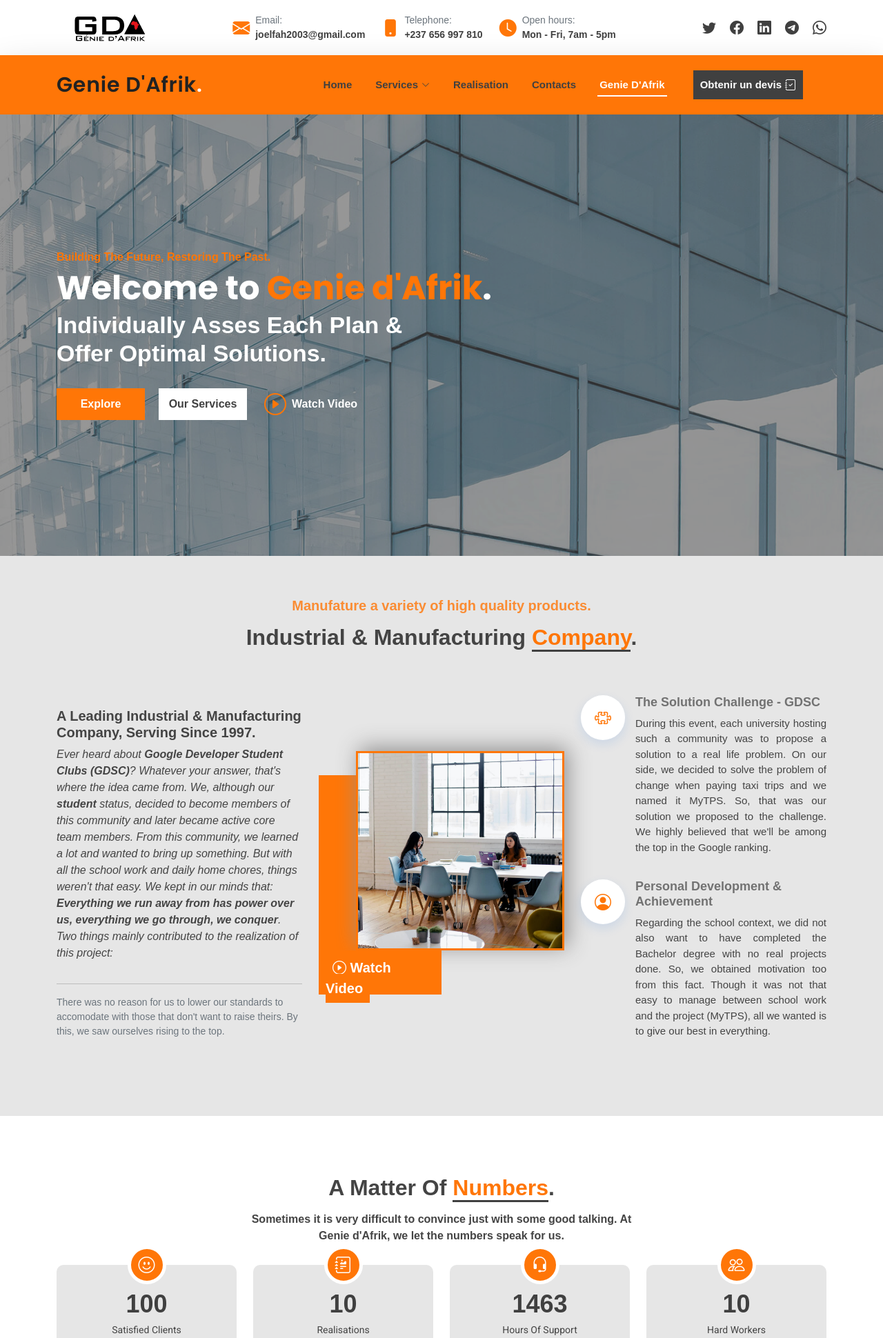
After one commit to Joel-Fah/showcase-website, a Django app: page /about/ in a window 1280 px wide. The commit adds this page. Shown: the top 1940 px of the page at 69% size. Run offline with Django 3.2, Linux system fonts and the light colour scheme; some libraries are stand-ins or nearby versions.

Commit message:
Completed about page

```diff
--- a/static/assets/css/style.css
+++ b/static/assets/css/style.css
@@ -433,6 +433,7 @@
 }
 .navbar-mobile .dropdown ul a {
   padding: 10px 20px;
+  margin-bottom: 5px;
 }
 .navbar-mobile .dropdown ul a i {
   font-size: 12px;
@@ -448,6 +449,8 @@
 .navbar-mobile .social-links a > i{
   display: block;
   font-size: 25px;
+  margin-left: 13px;
+  letter-spacing: 0;
 }
 
 /*--------------------------------------------------------------
@@ -555,9 +558,9 @@
   }
 }
 @media (max-width: 425px){
-  .carousel .carousel-indicators{
+  /* .carousel .carousel-indicators{
     display: none !important;
-  }
+  } */
   .carousel .carousel-control-prev,
   .carousel .carousel-control-next{
     display: none !important;
@@ -571,8 +574,8 @@
 --------------------------------------------------------------*/
 #hero {
   width: 100%;
-  height: 100vh;
-  background: url("../img/ks-rental.jpg") top center;
+  height: 80vh;
+  background: url("../img/image.png") top center;
   background-size: cover;
   position: relative;
 }
@@ -593,79 +596,69 @@
   font-size: 48px;
   font-weight: 700;
   line-height: 56px;
-  color: #222222;
+  color: #fff;
   font-family: "Poppins", sans-serif;
 }
 #hero h1 span {
-  color: #fbbc04;
+  color: #ff7607;
 }
 #hero h2 {
   color: #555555;
   margin: 5px 0 30px 0;
-  font-size: 24px;
-  font-weight: 400;
-}
-#hero .btn-get-started {
-  font-family: "Roboto", sans-serif;
-  text-transform: uppercase;
+  font-size: 34px;
+  font-weight: 600;
+}
+#hero h6{
+  color: #ff7607;
+  font-weight: 600;
+}
+#hero .even{
+  color: #fff;
+  background: #ff7607;
+  border-radius: 0;
+  padding: 10px;
+  width: 10vw;
   font-weight: 700;
-  font-size: 14px;
-  letter-spacing: 1px;
-  display: inline-block;
-  padding: 15px 28px;
   margin-right: 10px;
-  transition: 0.5s;
+}
+#hero .even:hover{
+  color: #ff7607;
+  background: #fff;
+}
+#hero .odd{
   color: #404040;
-  background: #fbbc04;
-}
-#hero .btn-get-started:hover {
-  background: #404040;
-  border: 1px #fbbc04 solid;
-  color: #fbbc04;
-}
-
-#hero .btn-get-started-outline {
-  font-family: "Roboto", sans-serif;
-  text-transform: uppercase;
+  background: #fff;
+  border-radius: 0;
+  padding: 10px;
+  width: 10vw;
   font-weight: 700;
-  font-size: 14px;
-  letter-spacing: 1px;
-  display: inline-block;
-  padding: 10px 28px;
-  margin-right: 10px;
-  border: 3px #fbbc04 solid;
-  border-bottom-right-radius: 5px;
-  border-top-right-radius: 5px;
-  transition: 0.5s;
-  color: #fbbc04;
-}
-#hero .btn-get-started-outline:hover {
-  border: 3px #404040 solid;
-  color: #fbbc04;
-  font-weight: bold;
-}
-
+  margin-left: 10px;
+}
+#hero .odd:hover{
+  color: #fff;
+  background: #ff7607;
+}
 #hero .btn-watch-video {
   font-size: 16px;
   transition: 0.5s;
   margin-left: 25px;
-  color: #222222;
+  color: #fff;
   font-weight: 600;
   display: flex;
   align-items: center;
 }
 #hero .btn-watch-video i {
-  color: #fbbc04;
+  color: #ff7607;
   font-size: 32px;
   transition: 0.3s;
   line-height: 0;
   margin-right: 8px;
 }
 #hero .btn-watch-video:hover {
-  color: #fbbc04;
+  color: #ff7607;
 }
 #hero .btn-watch-video:hover i {
-  color: #ffecb3;
+  color: #f8872a;
 }
 @media (min-width: 1024px) {
   #hero {
@@ -691,6 +684,10 @@
   }
   #hero .displayed {
     display: none;
+  }
+  #hero .even,
+  #hero .odd{
+    width: 35%;
   }
 }
 @media (max-height: 500px) {
@@ -933,6 +930,15 @@
   font-weight: 600;
   font-size: 26px;
 }
+.about .content h4 {
+  font-weight: 600;
+  font-size: 20px;
+}
+.about h5{
+  font-weight: 600;
+  color: #ff7607;
+  opacity: 0.8;
+}
 .about .content ul {
   list-style: none;
   padding: 0;
@@ -951,7 +957,7 @@
   font-size: 24px;
   padding: 20px;
   margin-right: 15px;
-  color: #fbbc04;
+  color: #ff7607;
   border-radius: 50px;
 }
 .about .content ul h5 {
@@ -960,20 +966,34 @@
 }
 .about .content ul p {
   font-size: 15px;
+  text-align: justify;
 }
 .about .content p:last-child {
   margin-bottom: 0;
 }
 .about .more a{
   margin-top: 5%;
-  background: #fbbc04;
+  background: #ff7607;
   color: #404040;
   box-shadow: -3px 5px 25px #555555;
 }
 .about .more a:hover{
-  font-weight: bold;
-  background: #ffbf00;
+  background: #f8872a;
   box-shadow: -3px 5px 20px #555555;
+}
+.about .video{
+  font-size: 15pt;
+  padding: 10px;
+  margin-top: 5px !important;
+  box-shadow: 0 0 0 0 !important;
+  width: 100%;
+  font-weight: 600;
+  text-align: left;
+  transition: all ease-in 0.3s;
+}
+.about .video:hover{
+  padding: 8%;
+  background: #ff7607 !important;
 }
 
 /*--------------------------------------------------------------
@@ -1029,7 +1049,7 @@
   left: 50%;
   transform: translateX(-50%);
   font-size: 24px;
-  background: #fbbc04;
+  background: #ff7607;
   color: #fff;
   width: 56px;
   height: 56px;
@@ -1189,17 +1209,18 @@
 .testimonials .testimonial-item .testimonial-img {
   width: 100px;
   border-radius: 50%;
-  border: 6px solid rgba(255, 255, 255, 0.15);
+  /* border: 6px solid rgba(255, 255, 255, 0.15); */
+  border: 4px solid #ff7607;
   margin: 0 auto;
 }
 .testimonials .testimonial-item h3 {
-  font-size: 20px;
+  font-size: 25px;
   font-weight: bold;
   margin: 10px 0 5px 0;
   color: #fff;
 }
 .testimonials .testimonial-item h4 {
-  font-size: 14px;
+  font-size: 16px;
   color: #ddd;
   margin: 0 0 15px 0;
 }
@@ -1223,6 +1244,7 @@
   font-style: italic;
   margin: 0 auto 15px auto;
   color: #eee;
+  font-size: 15pt;
 }
 .testimonials .swiper-pagination {
   margin-top: 20px;
@@ -1235,7 +1257,7 @@
   opacity: 1;
 }
 .testimonials .swiper-pagination .swiper-pagination-bullet-active {
-  background-color: #fbbc04;
+  background-color: #ff7607;
 }
 @media (min-width: 992px) {
   .testimonials .testimonial-item p {
--- /dev/null
+++ b/website/templates/about.html
@@ -0,0 +1,240 @@
+{% extends 'main.html' %}
+{% load static %}
+
+<!-- Title of the page. -->
+{% block title %}
+  About Us
+{% endblock title %}
+
+<!-- Body of the page -->
+
+{% block body %}
+    <!-- ======= Hero Section ======= -->
+  <section id="hero" class="d-flex align-items-center">
+    <!-- Uncomment below for hero bg with side brand image. -->
+    <!-- <img src=" {% static 'assets/img/logo1.png' %} " alt="logo" class="img-fluid displayed"> -->
+    <div class="container" data-aos="zoom-out" data-aos-delay="100">
+      <h6 class="text-capitalize">Building the future, restoring the past.</h6>
+      <h1>Welcome to <span>Genie d'Afrik</span>.</h1>
+      <h2 class="text-white text-capitalize">Individually asses each plan &amp; <br> offer optimal solutions.</h2>
+      <div class="d-flex">
+        <a href="#" class="btn text-capitalize even">Explore</a>
+        <a href="#" class="btn text-capitalize odd">Our Services</a>
+        <!-- You might have time to make a short video description of the company.
+        TODO: Make short video to describe the company. Then add the link below.-->
+        <a href="" class="glightbox btn-watch-video displayed"><i class="bi bi-play-circle"></i><span>Watch Video</span></a>
+      </div>
+      <!-- Uncomment below to have video link on hero on mobile view. -->
+      <!-- <div class="d-flex undisplay" style="padding-top: 10px;">
+        <a href="" class="glightbox btn-watch-video"><i class="bi bi-play-circle"></i><span>Watch Video</span></a>
+      </div> -->
+    </div>
+    <!-- Uncomment below for hero bg with side brand image for mobile. -->
+    <!-- <img src=" {% static 'assets/img/logo1.png' %} " alt="logo" class="img-fluid undisplay" width="200" height="200"> -->
+  </section>
+  <!-- End Hero -->
+
+  <!-- ======= About Section ======= -->
+  <section id="about" class="about section-bg">
+    <div class="container" data-aos="fade-up">
+
+      <div class="section-title">
+        <!-- <h2>About Us</h2> -->
+        <h5>Manufature a variety of high quality products.</h5>
+        <h3 class="text-capitalize">Industrial & Manufacturing <span>Company</span>.</h3>
+      </div>
+
+      <div class="row">
+        <div class="col-lg-4 pt-4 pt-lg-0 content d-flex flex-column justify-content-center" data-aos="fade-up" data-aos-delay="100">
+            <h4 class="text-capitalize">A Leading Industrial & Manufacturing Company, Serving Since 1997.</h4>
+            <p class="fst-italic">
+                Ever heard about <strong>Google Developer Student Clubs (GDSC)</strong>? Whatever your answer, that's where
+                the idea came from. We, although our <strong>student</strong> status, decided to become members of
+                this community and later became active core team members. From this community, we learned
+                a lot and wanted to bring up something. But with all the school work and daily home chores,
+                things weren't that easy. We kept in our minds that: <strong>Everything we run away from
+                has power over us, everything we go through, we conquer</strong>. Two things mainly
+                contributed to the realization of this project:
+            </p>
+            <hr>
+            <small class="text-muted">
+                There was no reason for us to lower our standards to accomodate with those that don't want
+                to raise theirs. By this, we saw ourselves rising to the top.
+            </small>
+        </div>
+        <div class="col-lg-4 pt-4 pt-lg-0 content d-flex flex-column justify-content-center more" data-aos="fade-right" data-aos-delay="100">
+          <!-- <img src=" {% static 'assets/img/about.jpg' %} " class="img-fluid" alt=""> -->
+              <div class="d-flex">
+                <div class="w-50" style="background: #ff7607; margin-top: 10%;"></div>
+                <div class="" style="box-shadow: 5px -5px 30px #929191;">
+                    <!-- TODO: Change the image below later to video link. -->
+                    <img src=" {% static 'assets/img/about.jpg' %} " class="img-fluid" alt="" style="border: 3px solid #ff7607;">
+                </div>
+              </div>
+              <div class="w-50 text-capitalize text-white vid-div" style="margin-top: 0px; background: #ff7607; padding: 10px; height: 8vh;">
+                <a href="" class="text-white video"><i class="bi bi-play-circle"></i> Watch Video</a>
+              </div>
+        </div>
+        <div class="col-lg-4 pt-4 pt-lg-0 content d-flex flex-column justify-content-center" data-aos="fade-up" data-aos-delay="100">
+          <ul>
+            <li>
+              <i class="bx bi-puzzle"></i>
+              <div>
+                <h5>The Solution Challenge - GDSC</h5>
+                <p>
+                  During this event, each university hosting such a community was to propose a solution
+                  to a real life problem. On our side, we decided to solve the problem of change when
+                  paying taxi trips and we named it MyTPS. So, that was our solution we proposed to
+                  the challenge. We highly believed that we'll be among the top in the Google ranking.
+                </p>
+              </div>
+            </li>
+            <li>
+              <i class="bx bi-person-circle"></i>
+              <div>
+                <h5>Personal Development & Achievement</h5>
+                <p>
+                  Regarding the school context, we did not also want to have completed the Bachelor degree
+                  with no real projects done. So, we obtained motivation too from this fact. Though it was
+                  not that easy to manage between school work and the project (MyTPS), all we wanted is to
+                  give our best in everything.
+                </p>
+              </div>
+            </li>
+          </ul>
+        </div>
+      </div>
+
+    </div>
+  </section>
+  <!-- End About Section -->
+
+  <!-- ======= Counts Section ======= -->
+  <section id="counts" class="counts">
+    <div class="container" data-aos="fade-up">
+
+        <div class="section-title">
+            <h3>A Matter Of <span>Numbers</span>.</h3>
+            <p>
+              Sometimes it is very difficult to convince just with some good talking.
+              At Genie d'Afrik, we let the numbers speak for us.
+            </p>
+        </div>
+
+      <div class="row">
+
+        <div class="col-lg-3 col-md-6">
+          <div class="count-box">
+            <i class="bi bi-emoji-smile"></i>
+            <span data-purecounter-start="0" data-purecounter-end="100" data-purecounter-duration="1" class="purecounter"></span>
+            <p>Satisfied Clients</p>
+          </div>
+        </div>
+
+        <div class="col-lg-3 col-md-6 mt-5 mt-md-0">
+          <div class="count-box">
+            <i class="bi bi-journal-richtext"></i>
+            <span data-purecounter-start="0" data-purecounter-end="10" data-purecounter-duration="1" class="purecounter"></span>
+            <p>Realisations</p>
+          </div>
+        </div>
+
+        <div class="col-lg-3 col-md-6 mt-5 mt-lg-0">
+          <div class="count-box">
+            <i class="bi bi-headset"></i>
+            <span data-purecounter-start="0" data-purecounter-end="1463" data-purecounter-duration="1" class="purecounter"></span>
+            <p>Hours Of Support</p>
+          </div>
+        </div>
+
+        <div class="col-lg-3 col-md-6 mt-5 mt-lg-0">
+          <div class="count-box">
+            <i class="bi bi-people"></i>
+            <span data-purecounter-start="0" data-purecounter-end="10" data-purecounter-duration="1" class="purecounter"></span>
+            <p>Hard Workers</p>
+          </div>
+        </div>
+      </div>
+
+    </div>
+  </section><!-- End Counts Section -->
+
+  <!-- ======= Testimonials Section ======= -->
+  <section id="testimonials" class="testimonials">
+    <div class="container" data-aos="zoom-in">
+
+      <div class="testimonials-slider swiper" data-aos="fade-up" data-aos-delay="100">
+        <div class="swiper-wrapper">
+
+          <div class="swiper-slide">
+            <div class="testimonial-item">
+              <img src=" {% static 'assets/img/testimonials/testimonials-1.jpg' %} " class="testimonial-img" alt="">
+              <h3>Saul Goodman</h3>
+              <h4>Ceo &amp; Founder</h4>
+              <p>
+                <i class="bx bxs-quote-alt-left quote-icon-left"></i>
+                We aimed at making life easy with our taxi services but we are growing far more than our expectations.
+                <i class="bx bxs-quote-alt-right quote-icon-right"></i>
+              </p>
+            </div>
+          </div><!-- End testimonial item -->
+
+          <div class="swiper-slide">
+            <div class="testimonial-item">
+              <img src=" {% static 'assets/img/testimonials/testimonials-2.jpg' %} " class="testimonial-img" alt="">
+              <h3>Sara Wilsson</h3>
+              <h4>Designer</h4>
+              <p>
+                <i class="bx bxs-quote-alt-left quote-icon-left"></i>
+                Export tempor illum tamen malis malis eram quae irure esse labore quem cillum quid cillum eram malis quorum velit fore eram velit sunt aliqua noster fugiat irure amet legam anim culpa.
+                <i class="bx bxs-quote-alt-right quote-icon-right"></i>
+              </p>
+            </div>
+          </div><!-- End testimonial item -->
+
+          <div class="swiper-slide">
+            <div class="testimonial-item">
+              <img src=" {% static 'assets/img/testimonials/testimonials-3.jpg' %} " class="testimonial-img" alt="">
+              <h3>Jena Karlis</h3>
+              <h4>Store Owner</h4>
+              <p>
+                <i class="bx bxs-quote-alt-left quote-icon-left"></i>
+                Enim nisi quem export duis labore cillum quae magna enim sint quorum nulla quem veniam duis minim tempor labore quem eram duis noster aute amet eram fore quis sint minim.
+                <i class="bx bxs-quote-alt-right quote-icon-right"></i>
+              </p>
+            </div>
+          </div><!-- End testimonial item -->
+
+          <div class="swiper-slide">
+            <div class="testimonial-item">
+              <img src=" {% static 'assets/img/testimonials/testimonials-4.jpg' %} " class="testimonial-img" alt="">
+              <h3>Matt Brandon</h3>
+              <h4>Freelancer</h4>
+              <p>
+                <i class="bx bxs-quote-alt-left quote-icon-left"></i>
+                Fugiat enim eram quae cillum dolore dolor amet nulla culpa multos export minim fugiat minim velit minim dolor enim duis veniam ipsum anim magna sunt elit fore quem dolore labore illum veniam.
+                <i class="bx bxs-quote-alt-right quote-icon-right"></i>
+              </p>
+            </div>
+          </div><!-- End testimonial item -->
+
+          <div class="swiper-slide">
+            <div class="testimonial-item">
+              <img src=" {% static 'assets/img/testimonials/testimonials-5.jpg' %} " class="testimonial-img" alt="">
+              <h3>John Larson</h3>
+              <h4>Entrepreneur</h4>
+              <p>
+                <i class="bx bxs-quote-alt-left quote-icon-left"></i>
+                Quis quorum aliqua sint quem legam fore sunt eram irure aliqua veniam tempor noster veniam enim culpa labore duis sunt culpa nulla illum cillum fugiat legam esse veniam culpa fore nisi cillum quid.
+                <i class="bx bxs-quote-alt-right quote-icon-right"></i>
+              </p>
+            </div>
+          </div><!-- End testimonial item -->
+
+        </div>
+        <div class="swiper-pagination"></div>
+      </div>
+
+    </div>
+  </section><!-- End Testimonials Section -->
+{% endblock body %}
--- a/website/templates/main.html
+++ b/website/templates/main.html
@@ -79,7 +79,7 @@
       <nav id="navbar" class="navbar">
         <ul>
             <li><a class="nav-link scrollto {% if nbar == 'home' %} active {% endif %}" href="{% url 'home' %}">Home</a></li>
-            <li class="dropdown {% if nbar == 'services' %} active {% endif %}"><a href="{% if nbar == 'home' %} #services {% else %} {% url 'services' %} {% endif %}"><span>Services</span> <i class="bi bi-chevron-down"></i></a>
+            <li class="dropdown {% if nbar == 'services' %} active {% endif %}"><a href="{% url 'services' %}"><span>Services</span> <i class="bi bi-chevron-down"></i></a>
               <ul>
                 <li><a href="#">Service 0</a></li>
                 <li class="dropdown"><a href="#"><span>Service 1    </span> <i class="bi bi-chevron-right"></i></a>
@@ -98,18 +98,18 @@
             </li>
             <li><a class="nav-link scrollto" href="{% if nbar == 'home' %} #realisation {% else %} {% url 'realisation' %} {% endif %}">Realisation</a></li>
             <li><a class="nav-link scrollto {% if nbar == 'contact' %} active {% endif %}" href="{% url 'contact' %}">Contacts</a></li>
-            <li><a class="nav-link scrollto {% if nbar == 'about' %} active {% endif %}" href="{% if nbar == 'home' %} #about {% else %} {% url 'about' %} {% endif %}">Genie D'Afrik</a></li>
+            <li><a class="nav-link scrollto {% if nbar == 'about' %} active {% endif %}" href="{% url 'about' %}">Genie D'Afrik</a></li>
             <li><a class="button" href="#" style="margin: 10px;">Obtenir un devis<i class="bi bi-journal-check"></i></a></li>
+            <div class="social-links d-flex text-center w-50">
+                <a href="#" class=""><i class="bi bi-twitter"></i></a>
+                <a href="#" class=""><i class="bi bi-facebook"></i></a>
+                <a href="#" class=""><i class="bi bi-linkedin"></i></i></a>
+                <a href="#" class=""><i class="bi bi-telegram"></i></a>
+                <!-- <a href="#" class=""><i class="bi bi-whatsapp"></i></a> -->
+                <!-- <a href="#" class="instagram"><i class="bi bi-instagram"></i></a>
+                <a href="#" class="instagram"><i class="bi bi-github"></i></a> -->
+            </div>
         </ul>
-        <div class="social-links d-block d-inline-flex align-items-center">
-            <a href="#" class="twitter"><i class="bi bi-twitter"></i></a>
-            <a href="#" class="facebook"><i class="bi bi-facebook"></i></a>
-            <a href="#" class="linkedin"><i class="bi bi-linkedin"></i></i></a>
-            <a href="#" class="instagram"><i class="bi bi-telegram"></i></a>
-            <a href="#" class="instagram"><i class="bi bi-whatsapp"></i></a>
-            <!-- <a href="#" class="instagram"><i class="bi bi-instagram"></i></a>
-            <a href="#" class="instagram"><i class="bi bi-github"></i></a> -->
-        </div>
         <i class="bi bi-list mobile-nav-toggle"></i>
       </nav><!-- .navbar -->
 
--- a/website/templates/services.html
+++ b/website/templates/services.html
@@ -3,7 +3,7 @@
 
 <!-- Title of the page. -->
 {% block title %}
-  GDA &dash; Services
+  Services
 {% endblock title %}
 
 <!-- Body of the page -->
```
